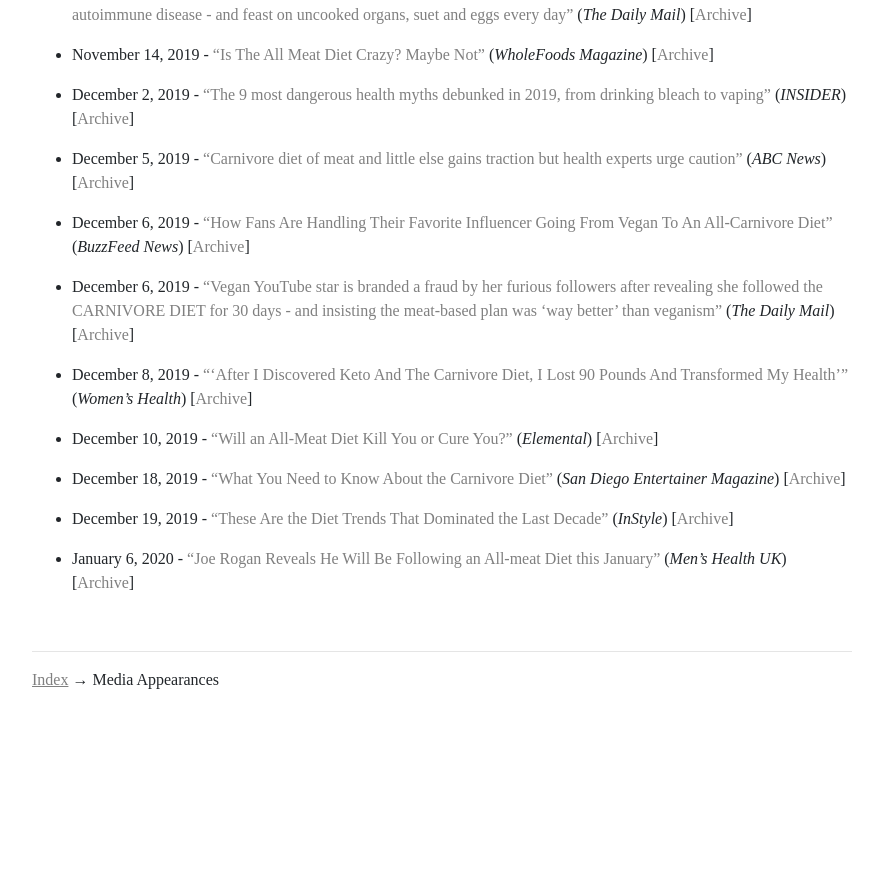
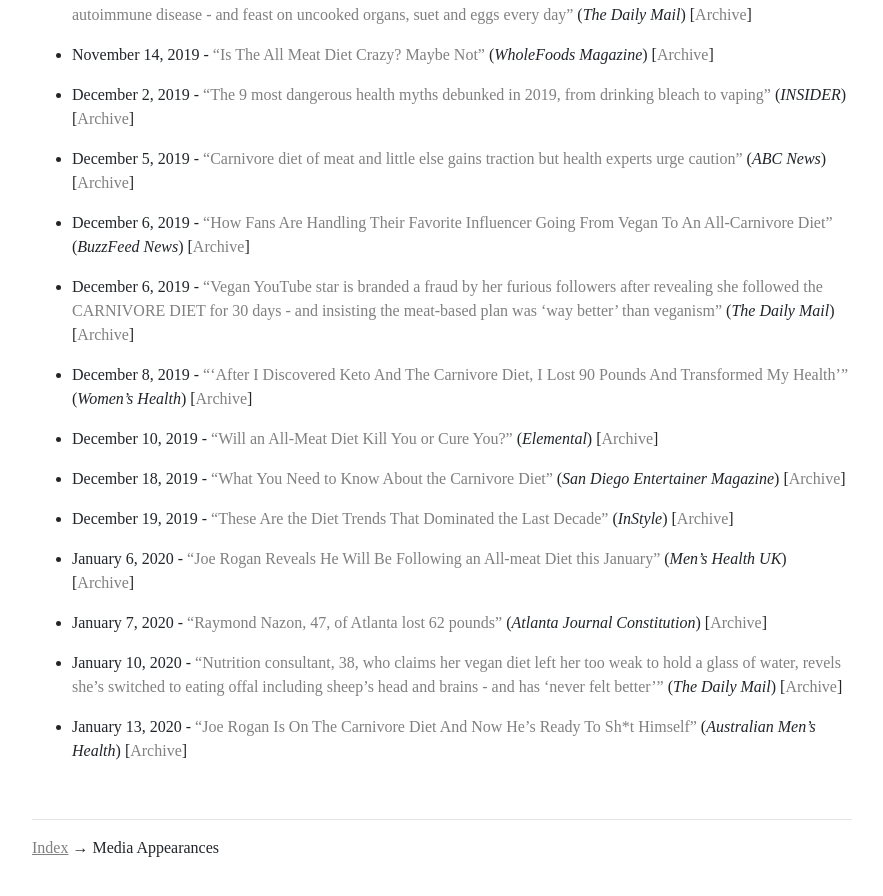
Before and after one commit to bitstein/justmeat.co, a Jekyll site: the page built from wiki/pages/media.md, in a window 1280 px wide and 900 px high, scrolled down 2864 px. Shown: the top 896 px of the window, without its empty margins (198-1081 px from the left). Built offline with Jekyll 4.4.1, drawn with Linux system fonts in a browser that asks for light colours; nearby versions of some CDN libraries; some web fonts are replaced; before the commit the page ends 3596 px from its top, so only the background shows below that.

Commit message:
Update media

```diff
--- a/wiki/pages/media.md
+++ b/wiki/pages/media.md
@@ -116,3 +116,9 @@
 * December 19, 2019 - [“These Are the Diet Trends That Dominated the Last Decade”](https://www.instyle.com/lifestyle/food-drink/diet/diet-trends-of-decade-2010s) (_InStyle_) [[Archive](http://web.archive.org/web/20191220193141/https://www.instyle.com/lifestyle/food-drink/diet/diet-trends-of-decade-2010s)]
 
 * January 6, 2020 - [“Joe Rogan Reveals He Will Be Following an All-meat Diet this January”](https://www.menshealth.com/uk/nutrition/a30414389/joe-rogan-carnivore-diet/) (_Men’s Health UK_) [[Archive](http://web.archive.org/web/20200106190048/https://www.menshealth.com/uk/nutrition/a30414389/joe-rogan-carnivore-diet/)]
+
+* January 7, 2020 - [“Raymond Nazon, 47, of Atlanta lost 62 pounds”](https://www.ajc.com/lifestyles/raymond-nazon-atlanta-lost-pounds/kcOIxMup6721yHoj5axyiN/) (_Atlanta Journal Constitution_) [[Archive](http://web.archive.org/web/20200109141436/https://www.ajc.com/lifestyles/raymond-nazon-atlanta-lost-pounds/kcOIxMup6721yHoj5axyiN/)]
+
+* January 10, 2020 - [“Nutrition consultant, 38, who claims her vegan diet left her too weak to hold a glass of water, revels she’s switched to eating offal including sheep’s head and brains - and has ‘never felt better’”](https://www.dailymail.co.uk/femail/article-7872671/Woman-switched-vegan-diet-eating-offal-says-shes-never-felt-better.html) (_The Daily Mail_) [[Archive](http://web.archive.org/web/20200113214336/https://www.dailymail.co.uk/femail/article-7872671/Woman-switched-vegan-diet-eating-offal-says-shes-never-felt-better.html)]
+
+* January 13, 2020 - [“Joe Rogan Is On The Carnivore Diet And Now He's Ready To Sh*t Himself”](https://www.menshealth.com.au/joe-rogan-carnivore-diet-diarrhea) (_Australian Men’s Health_) [[Archive](http://web.archive.org/web/20200113214916/https://www.menshealth.com.au/joe-rogan-carnivore-diet-diarrhea)]
```
